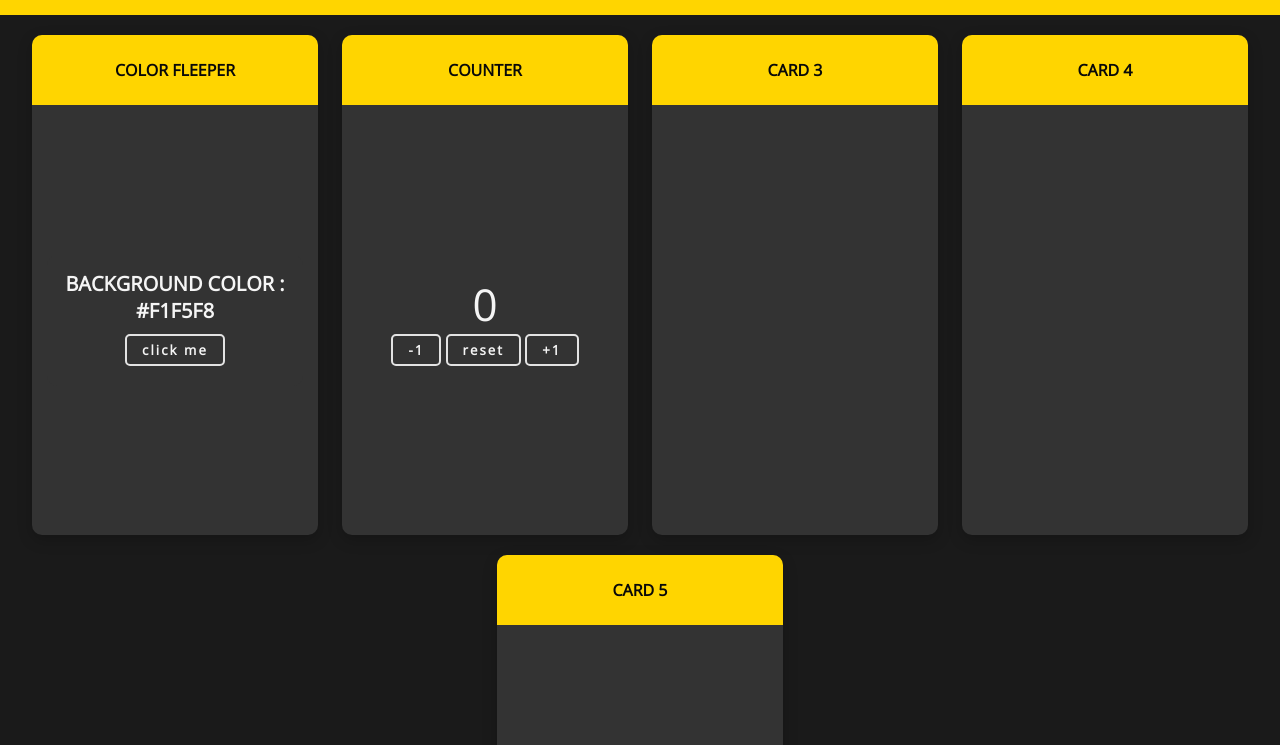
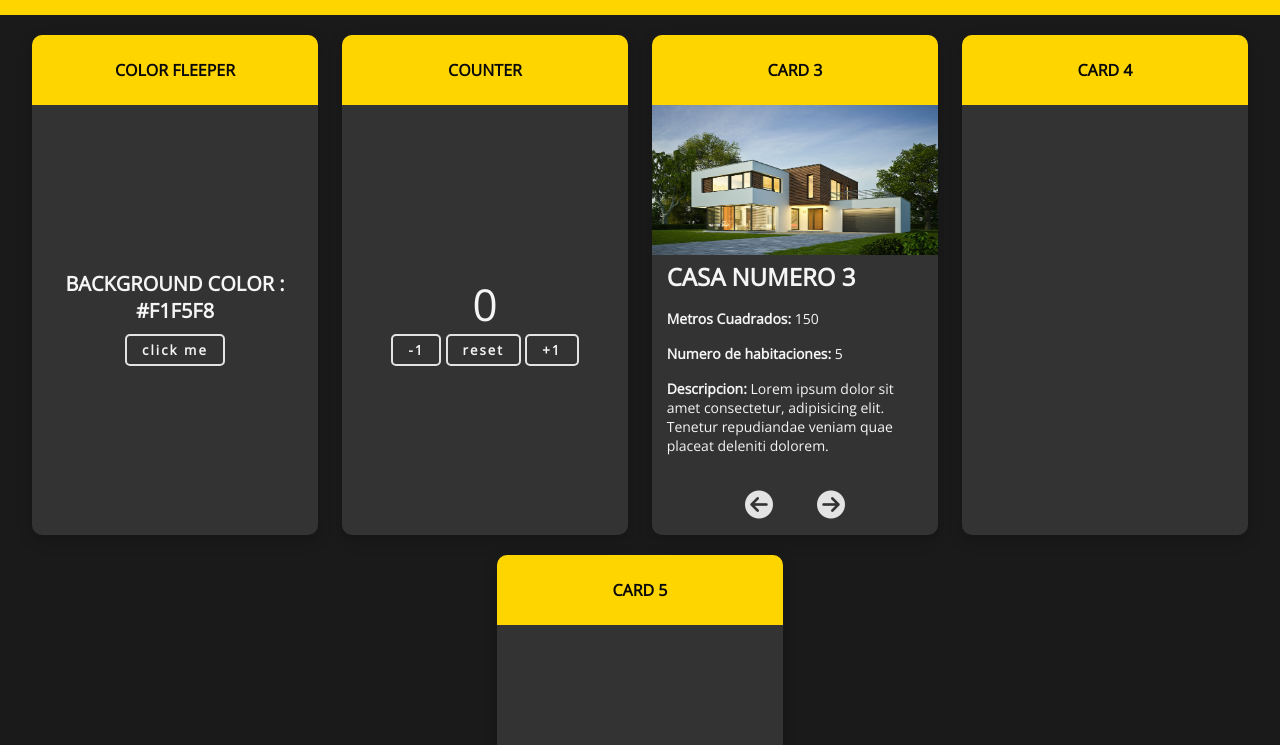
Before and after one commit to LuisBravo411/Proyect-Cards-v2, a plain HTML site: page index.html in a window 1280 px wide. Shown: the part 55-800 px from the top of the page. Drawn offline with nearby package versions, Linux system fonts and the light colour scheme.

Commit message:
añadiendo carpeta img y funcionalidad carta #3

```diff
--- a/app/app.js
+++ b/app/app.js
@@ -64,40 +64,27 @@ cards.forEach(function(card){
         if (modalCard.contains("card-1")){
             const card1 = document.querySelector(".card-1");
             cardVisibility(card1)
-            // Card Code CARD #1-----------------------------------------------------------
-            console.log(modalCard)
-            // End code------------------------------------------------------------
         }
         // Card #2
         if (modalCard.contains("card-2")){
             const card2 = document.querySelector(".card-2");
             cardVisibility(card2)
-            // Card Code CARD #2-----------------------------------------------------------
-
-
-            // End code------------------------------------------------------------
         }
         // Card #3
         if (modalCard.contains("card-3")){
             const card3 = document.querySelector(".card-3");
             cardVisibility(card3)
-            // Card Code CARD #3-----------------------------------------------------------
-            // console.log("HELLO CARD 3")
-            // End code------------------------------------------------------------
-
         }
         // Card #4
         if (modalCard.contains("card-4")){
             const card4 = document.querySelector(".card-4");
             cardVisibility(card4 )
-            // Card Code CARD #4-----------------------------------------------------------
-
-            // End code------------------------------------------------------------
-
         }
     })
 })
 
+
+// Card #1
 const hex = [0, 1, 2, 3, 4, 5, 6, 7, 8, 9, "A", "B", "C", "D", "E", "F"];
 const btnCF = document.getElementById("btnCF");
 const color = document.querySelector(".color");
@@ -121,7 +108,9 @@ btnCF.addEventListener("click", randomColor);
 function getRandomNumber(){
     return Math.floor(Math.random()* hex.length);
 }
+// END CARD #1
 
+// Card #2
 const value = document.getElementById("value")
 const btns = document.querySelectorAll(".btn-counter")
 btns.forEach(function(btn){
@@ -147,3 +136,75 @@ btns.forEach(function(btn){
         value.textContent = count;
     })
 })
+// END CARD #2
+
+// Card #3
+const reviewCard3 = [
+    {
+        id: 1,
+        img: "img/casas/casa_1.jpg",
+        title: "Casa numero 1",
+        metrosCuadrados: "400",
+        numHabitaciones: "7",
+        desc: "Lorem ipsum, dolor sit amet consectetur adipisicing elit. Nulla saepe officiis cumque et deleniti quasi numquam, libero magnam quia quo voluptatibus similique, delectus soluta placeat velit quidem minima, maiores illum?"
+    },
+    {
+        id: 2,
+        img: "img/casas/casa_2.jpg",
+        title: "Casa numero 2",
+        metrosCuadrados: "200",
+        numHabitaciones: "4",
+        desc: "Lorem ipsum dolor sit amet consectetur adipisicing elit. Aliquid possimus aut aspernatur deleniti, quod autem nihil ratione sunt in sed."
+    },
+    {
+        id: 3,
+        img: "img/casas/casa_3.jpeg",
+        title: "Casa numero 3",
+        metrosCuadrados: "150",
+        numHabitaciones: "5",
+        desc: "Lorem ipsum dolor sit amet consectetur, adipisicing elit. Tenetur repudiandae veniam quae placeat deleniti dolorem."
+    }
+]
+
+const imgCasa = document.getElementById("casaImg");
+const titleCasa = document.querySelector(".title");
+const metrosCuadrados = document.querySelector(".metros-cuadrados");
+const numHabitaciones = document.querySelector(".habitaciones");
+const desc = document.querySelector(".desc");
+
+const btnCasaR = document.querySelector(".btn-r");
+const btnCasaL = document.querySelector(".btn-l");
+let currentId = 0;
+
+window.addEventListener("DOMContentLoaded", function(){
+    currentId = Math.floor(Math.random() * reviewCard3.length)
+    showItem(currentId);
+})
+
+function showItem(currentItem){
+    const item = reviewCard3[currentItem];
+
+    imgCasa.src = item.img;
+    titleCasa.textContent = item.title;
+    metrosCuadrados.textContent = item.metrosCuadrados;
+    numHabitaciones.textContent = item.numHabitaciones;
+    desc.textContent = item.desc;
+}
+
+
+btnCasaR.addEventListener("click", function(){
+    currentId++;
+    if(currentId > reviewCard3.length - 1){
+        currentId = 0;
+    }
+    showItem(currentId)
+})
+
+btnCasaL.addEventListener("click", function(){
+    currentId--;
+    if(currentId < 0){
+        currentId = reviewCard3.length - 1
+    }
+    showItem(currentId)
+})
+// END CARD #3
--- a/index.html
+++ b/index.html
@@ -66,8 +66,18 @@
                         <h4>Card 3</h4>
                     </div>
                 </div>
-                <div class="">
-
+                <div class="review-casas">
+                    <img id="casaImg" src="img/casas/casa_1.jpg" alt="casa">
+                    <div class="info">
+                        <h2 class="title">Lorem, ipsum dolor.</h2>
+                        <p>Metros Cuadrados: <span class="metros-cuadrados">400</span></p>
+                        <p>Numero de habitaciones: <span class="habitaciones">7</span></p>
+                        <p>Descripcion: <span class="desc">Lorem ipsum, dolor sit amet consectetur adipisicing elit. Nulla saepe officiis cumque et deleniti quasi numquam, libero magnam quia quo voluptatibus similique, delectus soluta placeat velit quidem minima, maiores illum?</span></p>
+                        <div class="btn-container">
+                            <a class="btn-review btn-l"><i class="fa-solid fa-circle-arrow-left"></i></a>
+                            <a class="btn-review btn-r"><i class="fa-solid fa-circle-arrow-right"></i></a>
+                        </div>
+                    </div>
                 </div>
             </div>
             <!-- Card #4 -->
--- a/style/style.css
+++ b/style/style.css
@@ -253,3 +253,51 @@ i{
     font-size: 44px;
     color: var(--grey-10);
 }
+/* -----------------------------------Card #3 Review----------------------------------- */
+.review-casas{
+    color: var(--grey-10);
+    height: 430px;
+}
+
+.review-casas>img{
+    width: 100%;
+    height: 150px;
+}
+
+.review-casas>.info{
+    width: 90%;
+    height: 280px;
+    margin: 0 auto;
+    display: flex;
+    flex-direction: column;
+    justify-content: space-between;
+}
+.review-casas>.info p{
+    font-size: 14px;
+    font-weight: 700;
+}
+.review-casas>.info span{
+    font-weight: 400;
+}
+.review-casas>.title{
+    font-size: 18px;
+    margin: 10px 0;
+}
+
+.review-casas .btn-container{
+    position: relative;
+    margin: 20px auto;
+    /* display: flex;
+    flex-direction: row;
+    justify-content: space-between; */
+}
+.btn-review i{
+    color: var(--grey-9);
+    transition: var(--transition);
+    cursor: pointer;
+    font-size: 28px;
+}
+
+.btn-review i:hover{
+    color: var(--grey-5);
+}
```
Also changed, not shown: img/casas/casa_1.jpg (added), img/casas/casa_2.jpg (added), img/casas/casa_3.jpeg (added), img/casas/casa_4.jpg (added), img/casas/casa_5.jpg (added).
